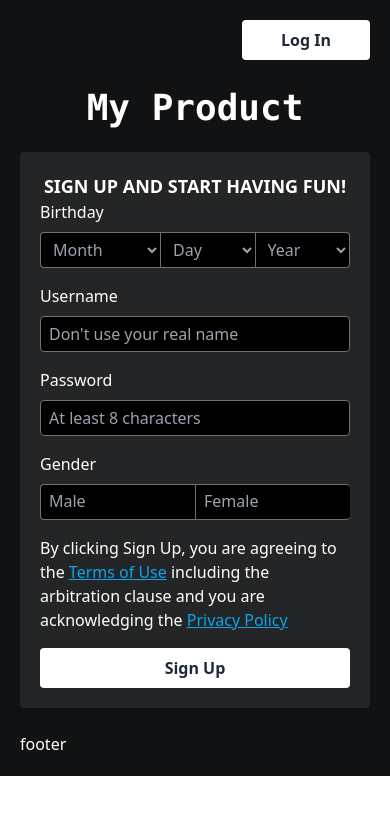
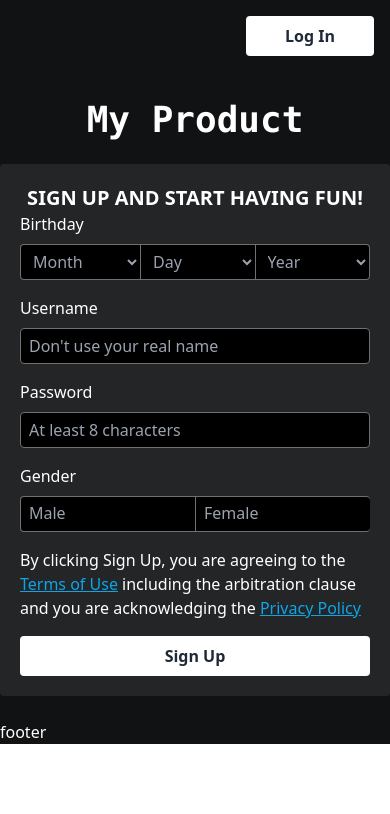
Before and after one commit to abdelrazek-alaa/pro-sign-up-page, a React (Create React App) app: page / in a window 390 px wide. Shown: the top 814 px of the page. Built offline with nearby package versions, Linux system fonts and the light colour scheme.

Commit message:
improve form on small screens

```diff
--- a/src/App.js
+++ b/src/App.js
@@ -3,10 +3,10 @@ import SignUpForm from "./SignUpForm";
 
 function App() {
   return (
-    <div className="bg-main p-5 text-white space-y-6">
+    <div className="bg-main sm:p-5 text-white space-y-6">
       <div className="flex flex-col">
         <header className="mb-7 sm:mb-0">
-          <button className="bg-white w-32 rounded p-2 float-right text-gray-800 font-semibold">
+          <button className="bg-white w-32 rounded p-2 m-4 float-right text-gray-800 font-semibold">
             Log In
           </button>
         </header>
--- a/src/SignUpForm.js
+++ b/src/SignUpForm.js
@@ -10,7 +10,7 @@ export default function SignUpForm() {
 
   return (
     <div className="mx-auto max-w-[465px] bg-sec p-5 rounded">
-      <h4 className="text-xs xs:text-lg font-bold text-center">
+      <h4 className="text-xl font-bold text-center">
         SIGN UP AND START HAVING FUN!
       </h4>
 
@@ -18,7 +18,7 @@ export default function SignUpForm() {
         {/* Birthday */}
         <div>
           <label>Birthday</label>
-          <div className="flex  text-[10px] xs:text-base my-2">
+          <div className="flex my-2">
             {/* Month */}
             <Select border="rounded-l border-r-0">
               <option>Month</option>
```
